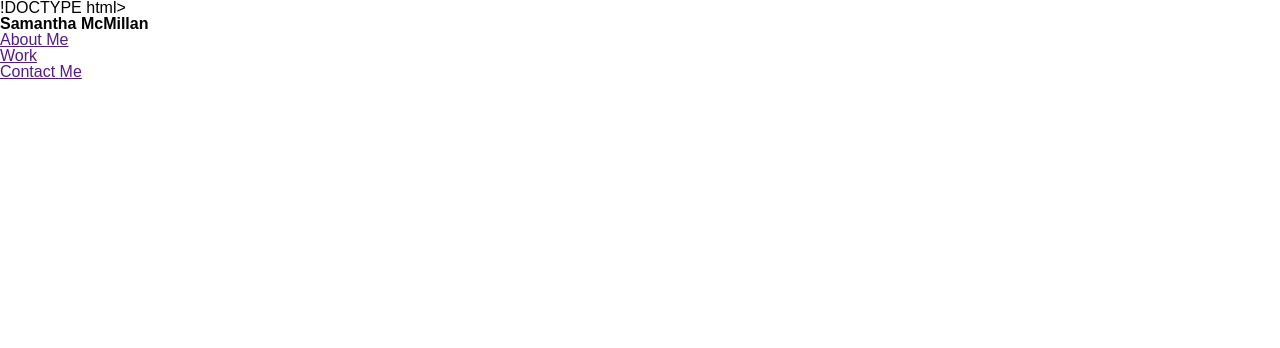
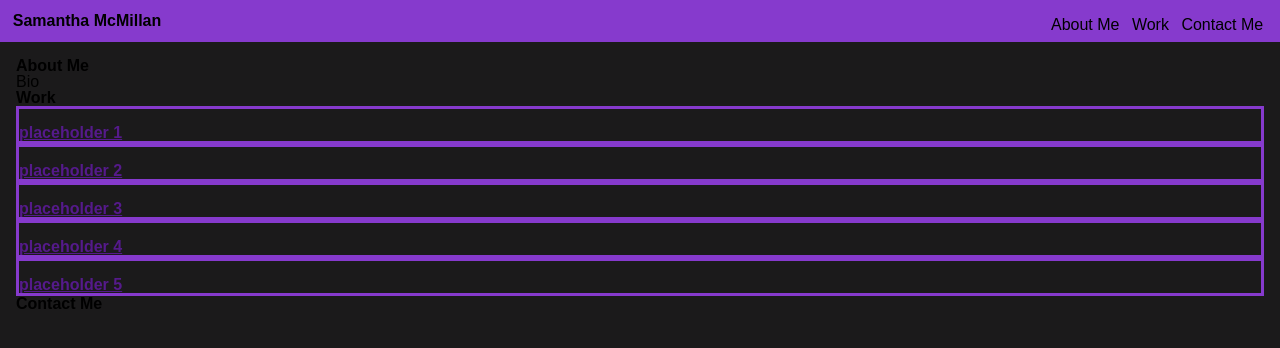
Before and after one commit to sdanimc/mcmillan-portfolio, a plain HTML site: page index.html in a window 1280 px wide. Drawn offline with Linux system fonts and the light colour scheme.

Commit message:
added basic styling and html content

```diff
--- a/assets/styles.css
+++ b/assets/styles.css
@@ -0,0 +1,44 @@
+:root {
+    --charcoal: rgb(27, 26, 27);
+    --purple: rgb(134, 58, 205);
+}
+
+body {
+    background-color: var(--charcoal);
+
+}
+
+header {
+    background-color: var(--purple);
+    padding: 1%;
+}
+
+h1 {
+    display: inline-block;
+}
+
+nav {
+    float: right;
+}
+
+nav ul li {
+    display: inline-block;
+    padding: 4px;
+}
+
+li a {
+    text-decoration: none;
+    color: black;
+}
+main{
+    padding: 1rem;
+  }
+
+ section #work {  display: flex;
+    flex-direction: row;
+    flex-wrap: wrap;
+    justify-content: center;
+}
+.work-example{
+    border: 3px solid var(--purple);
+}
--- a/index.html
+++ b/index.html
@@ -1,4 +1,4 @@
-!DOCTYPE html>
+<!DOCTYPE html>
 
 <html lang="en">
 
@@ -6,13 +6,14 @@
     <meta charset="utf-8">
     <title>Samantha McMillan Portfolio</title>
     <link rel="stylesheet" href="./assets/reset.css" />
-    <link rel="stylesheet" href="./assets/style.css" />
+    <link rel="stylesheet" href="./assets/styles.css" />
 </head>
 
 <body>
     <header>
+
+        <h1>Samantha McMillan</h1>
         <nav>
-            <h1>Samantha McMillan</h1>
             <ul>
                 <li><a href="">About Me</a></li>
                 <li><a href="">Work</a></li>
@@ -21,15 +22,41 @@
         </nav>
     </header>
     <main>
-        <section id="about-me"></section>
+        <section id="about-me">
+            <h2>About Me</h2>
+            <p>Bio</p>
+        </section>
         <section id="work">
-            <article class="work-example" id="first-ex"></article>
-            <article class="work-example" id="second-ex"></article>
-            <article class="work-example" id="third-ex"></article>
-            <article class="work-example" id="fourth-ex"></article>
-            <article class="work-example" id="fifth-ex"></article>
+            <h2>Work</h2>
+            <article class="work-example" id="first-ex">
+                <a href=""><img href="" alt="" id="first-ex-img" />
+                    <h3>placeholder 1</h3>
+                </a>
+            </article>
+            <article class="work-example" id="second-ex">
+                <a href=""><img href="" alt="" id="second-ex-img" />
+                    <h3>placeholder 2</h3>
+                </a>
+            </article>
+            <article class="work-example" id="third-ex">
+                <a href=""><img href="" alt="" id="third-ex-img" />
+                    <h3>placeholder 3</h3>
+                </a>
+            </article>
+            <article class="work-example" id="fourth-ex">
+                <a href=""><img href="" alt="" id="fourth-ex-img" />
+                    <h3>placeholder 4</h3>
+                </a>
+            </article>
+            <article class="work-example" id="fifth-ex">
+                <a href=""><img href="" alt="" id="fifth-ex-img" />
+                    <h3>placeholder 5</h3>
+                </a>
+            </article>
         </section>
-        <section id="contact-me"></section>
+        <section id="contact-me">
+            <h2>Contact Me</h2>
+        </section>
     </main>
 </body>
 <footer>
```
